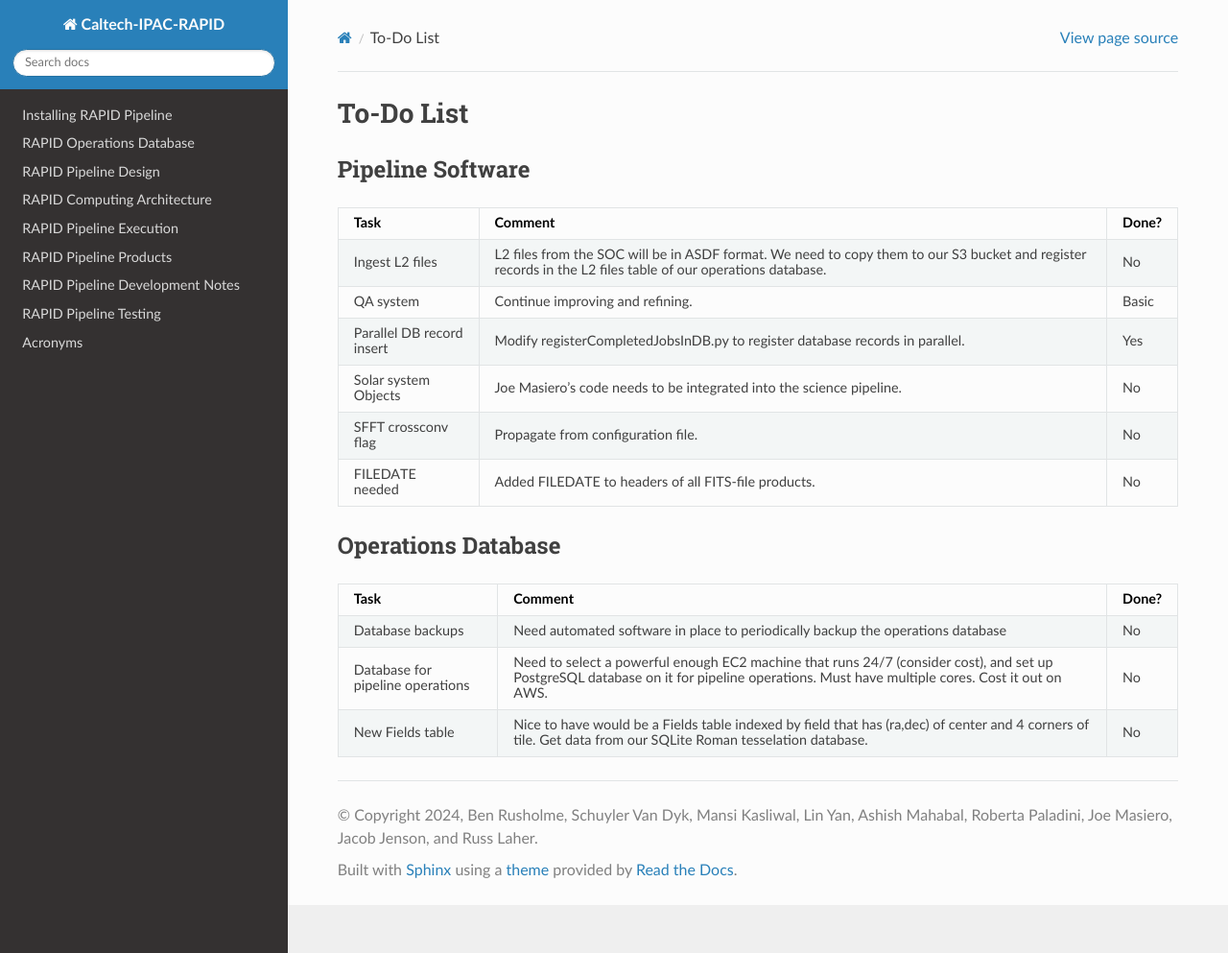
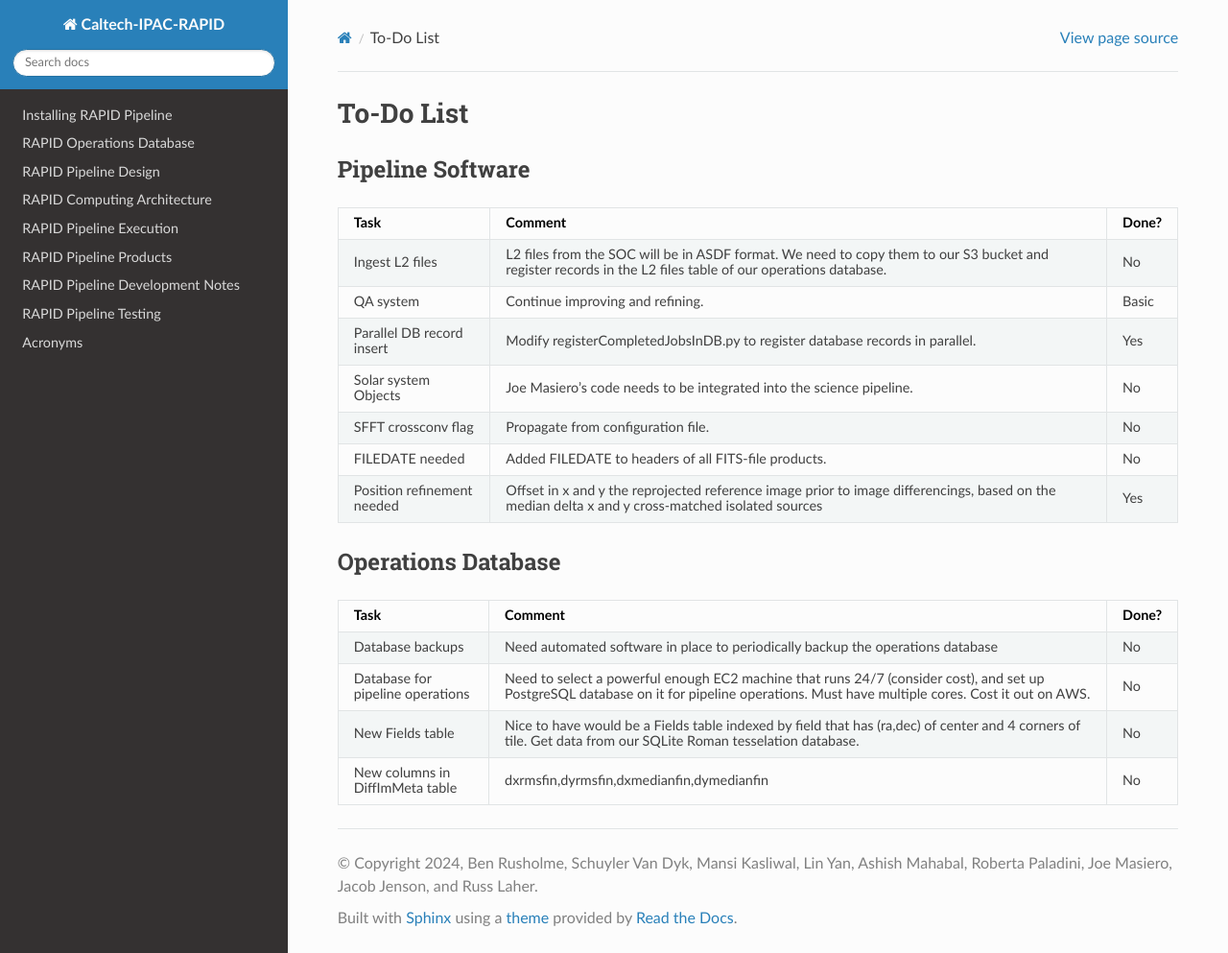
Before and after one commit to Caltech-IPAC/rapid, a Sphinx documentation site: the page built from docs/source/todo/todo_list.rst, in a window 1280 px wide and 993 px high. Shown: the whole window at 96% size. Built offline with Sphinx 7.4.7 and the Read the Docs theme 3.1.0, drawn with Linux system fonts in a browser that asks for light colours; formulas are drawn with MathJax 3.

Commit message:
Added tasks.

```diff
--- a/docs/source/todo/todo_list.rst
+++ b/docs/source/todo/todo_list.rst
@@ -26,6 +26,10 @@ Pipeline Software
 | FILEDATE        | Added FILEDATE to headers of all FITS-file products.     | No    |
 | needed          |                                                          |       |
 +-----------------+----------------------------------------------------------+-------+
+| Position        | Offset in x and y the reprojected reference image        | Yes   |
+| refinement      | prior to image differencings, based on the median        |       |
+| needed          | delta x and y cross-matched isolated sources             |       |
++-----------------+----------------------------------------------------------+-------+
 
 
 
@@ -48,3 +52,7 @@ Operations Database
 | table           | that has (ra,dec) of center and 4 corners of tile.       |       |
 |                 | Get data from our SQLite Roman tesselation database.     |       |
 +-----------------+----------------------------------------------------------+-------+
+| New columns in  | dxrmsfin,dyrmsfin,dxmedianfin,dymedianfin                | No    |
+| DiffImMeta      |                                                          |       |
+| table           |                                                          |       |
++-----------------+----------------------------------------------------------+-------+
```
